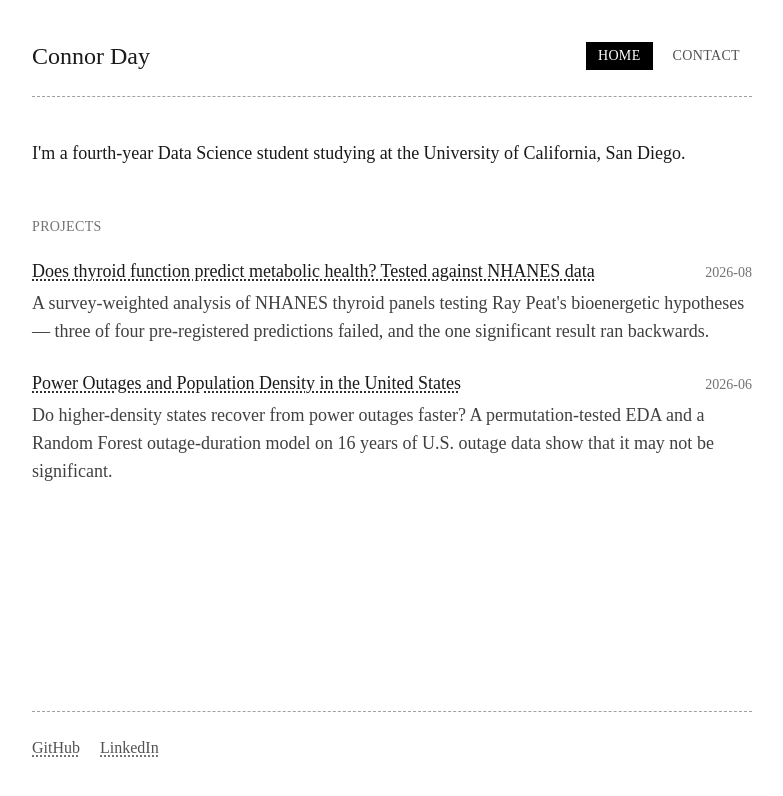
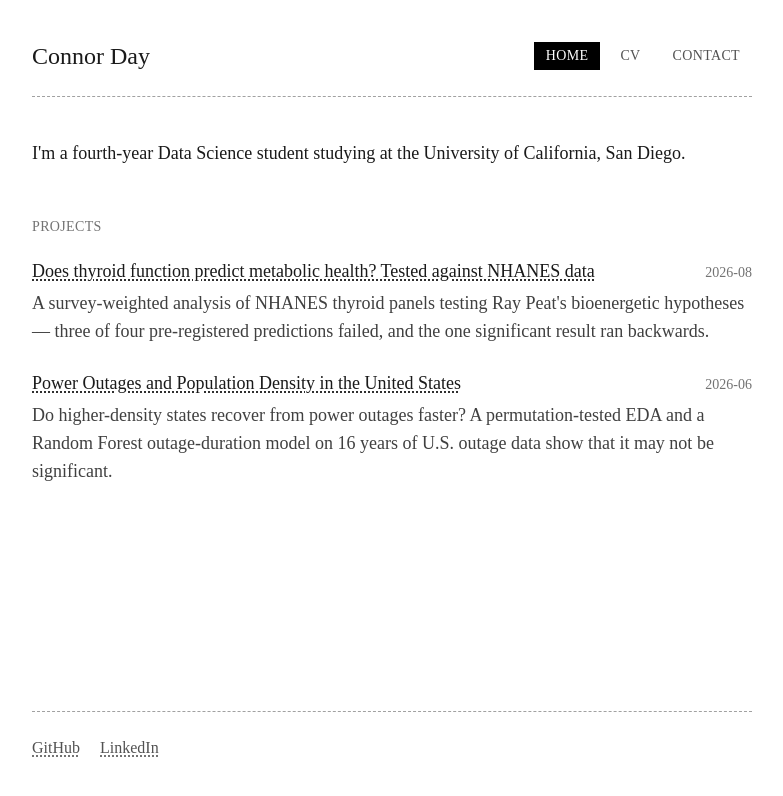
Before and after one commit to dayconnor/cd-web, a Next.js app: page / in a window 1280 px wide. Shown: the top 796 px of the page, without its empty margins (248-1031 px from the left). Built offline with nearby package versions, Linux system fonts and the light colour scheme.

Commit message:
Added CV header, web copy of resume (public version with censored sensitive text).

```diff
--- a/src/components/nav.tsx
+++ b/src/components/nav.tsx
@@ -5,8 +5,12 @@ import { usePathname } from "next/navigation";
 
 const tabs = [
   { href: "/", label: "Home" },
+  { href: "/Connor_Day_Resume.pdf", label: "CV", newTab: true },
   { href: "/contact", label: "Contact" },
 ];
+
+const tabClass = "px-3 py-1 text-neutral-600 hover:text-black";
+const activeTabClass = "bg-black px-3 py-1 text-white";
 
 export function Nav() {
   const pathname = usePathname();
@@ -14,6 +18,22 @@ export function Nav() {
   return (
     <nav className="flex gap-2 text-sm uppercase tracking-wide">
       {tabs.map((tab) => {
+        // The CV is a static PDF, so it gets a plain <a> that opens the
+        // browser's PDF viewer in a new tab instead of client-side routing.
+        if (tab.newTab) {
+          return (
+            <a
+              key={tab.href}
+              href={tab.href}
+              target="_blank"
+              rel="noopener noreferrer"
+              className={tabClass}
+            >
+              {tab.label}
+            </a>
+          );
+        }
+
         const active =
           tab.href === "/"
             ? pathname === "/" || pathname.startsWith("/projects")
@@ -22,11 +42,7 @@ export function Nav() {
           <Link
             key={tab.href}
             href={tab.href}
-            className={
-              active
-                ? "bg-black px-3 py-1 text-white"
-                : "px-3 py-1 text-neutral-600 hover:text-black"
-            }
+            className={active ? activeTabClass : tabClass}
           >
             {tab.label}
           </Link>
```
Also changed, not shown: 1 other file (tests, documents, lock files or other folders).
